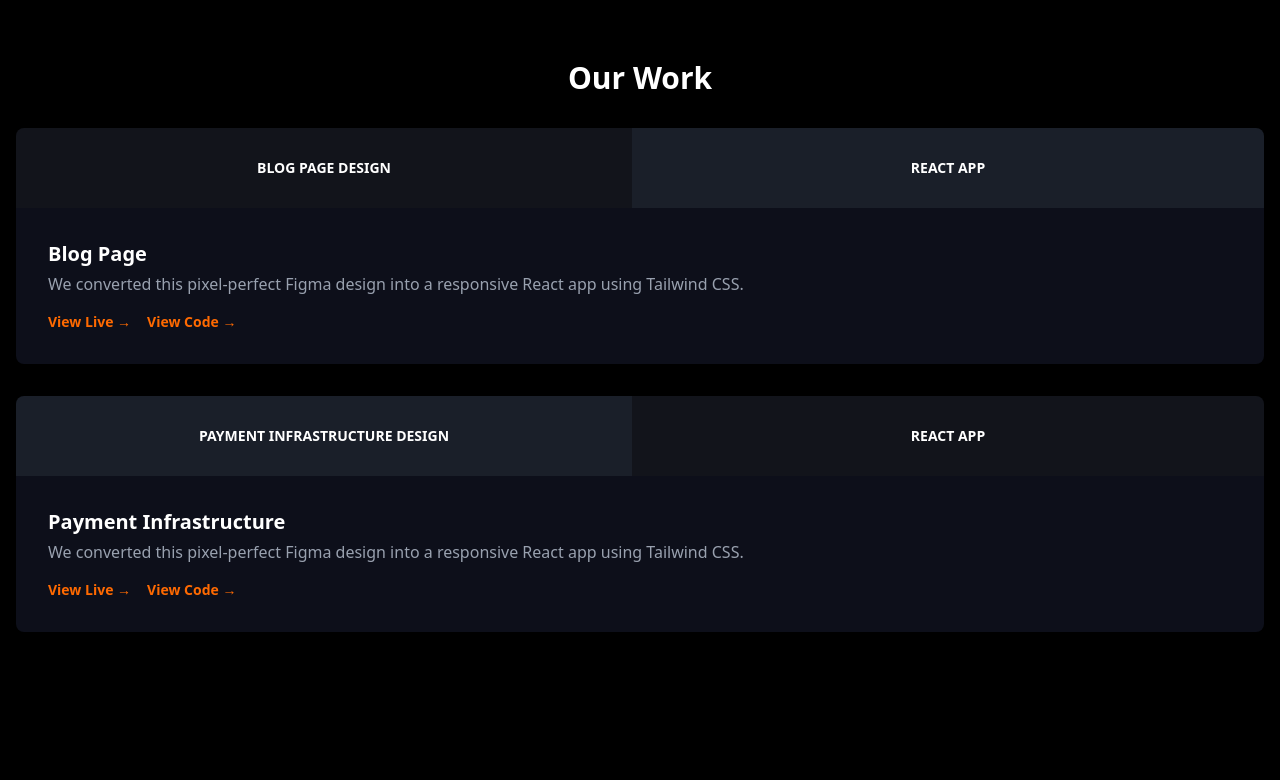
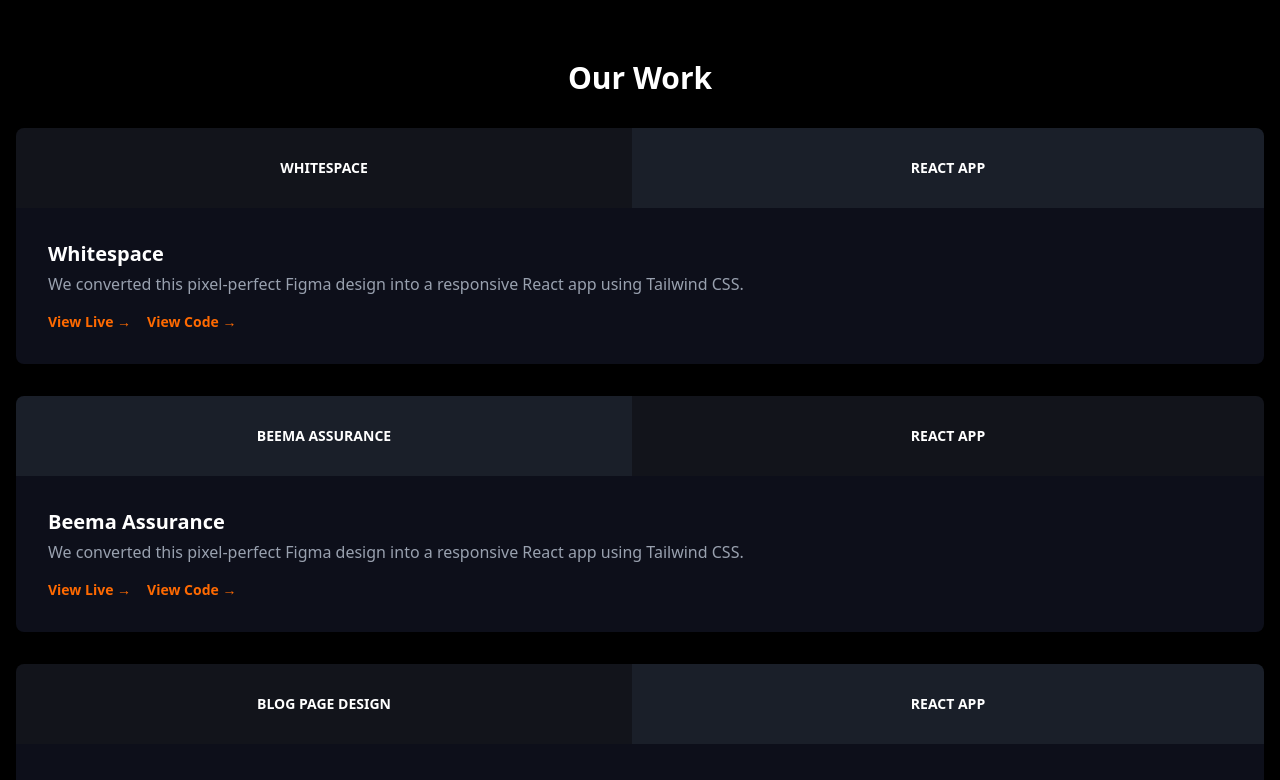
Before and after one commit to NexaDew3/Nexadew-Landing-Page, a React (Vite) app in the folder nexadew/: page / in a window 1280 px wide. Shown: the part 1820-2600 px from the top of the page. Built offline with nearby package versions, Linux system fonts and the light colour scheme; the HTML template or start-up script is replaced by a standard one.

Commit message:
change in project Component (#14)

```diff
--- a/nexadew/index.html
+++ b/nexadew/index.html
@@ -4,6 +4,9 @@
     <meta charset="UTF-8" />
     <meta name="viewport" content="width=device-width, initial-scale=1.0" />
     <title>NexaDew</title>
+
+    <!-- NexaDew Favicon -->
+    <link rel="icon" type="image/png" href="/logo.png" />
   </head>
   <body>
     <div id="root"></div>
--- a/nexadew/src/components/Card/Card.jsx
+++ b/nexadew/src/components/Card/Card.jsx
@@ -1,6 +1,6 @@
 import React from "react";
 
-function Card({ variant, title, subtitle, text, icon ,liveLink, codeLink }) {
+function Card({ variant, title, subtitle, text, icon, liveLink, codeLink }) {
   const baseClasses =
     "bg-[#0D0F1A] text-white rounded-xl border border-gray-800 p-0 shadow-md overflow-hidden";
 
@@ -29,13 +29,16 @@ function Card({ variant, title, subtitle, text, icon ,liveLink, codeLink }) {
     );
   }
 
- if (variant === "project") {
-    const isPayment = title === "Payment Infrastructure Design";
+  if (variant === "project") {
+    // Title-based condition to switch color layout
+    const isPayment = ["payment infrastructure design", "beema assurance"].includes(
+      title.toLowerCase()
+    );
 
     return (
-      <div className="rounded-lg overflow-hidden w-full shadow-lg ">
+      <div className="rounded-lg overflow-hidden w-full shadow-lg">
         {/* Top Bar */}
-        <div className="flex flex-col md:flex-row h-20 ">
+        <div className="flex flex-col md:flex-row h-20">
           {/* Left (Title) */}
           <div
             className={`flex-1 flex items-center justify-center px-6 py-3 text-sm font-bold uppercase text-white ${
@@ -63,18 +66,10 @@ function Card({ variant, title, subtitle, text, icon ,liveLink, codeLink }) {
             app using Tailwind CSS.
           </p>
           <div className="mt-4 flex gap-4 text-orange-500 font-semibold text-sm">
-            <a
-              target="_blank"
-              rel="noopener noreferrer"
-              href={liveLink || "#"}
-            >
+            <a target="_blank" rel="noopener noreferrer" href={liveLink || "#"}>
               View Live →
             </a>
-            <a
-              target="_blank"
-              rel="noopener noreferrer"
-              href={codeLink || "#"}
-            >
+            <a target="_blank" rel="noopener noreferrer" href={codeLink || "#"}>
               View Code →
             </a>
           </div>
@@ -82,7 +77,8 @@ function Card({ variant, title, subtitle, text, icon ,liveLink, codeLink }) {
       </div>
     );
   }
-  return null; // or some fallback UI
+
+  return null;
 }
 
 export default Card;
--- a/nexadew/src/components/Contact/Contact.jsx
+++ b/nexadew/src/components/Contact/Contact.jsx
@@ -64,7 +64,7 @@ const Contact = () => {
             />
             <h2 className="text-3xl font-bold">Nexadew</h2>
             <p className="text-gray-300 mt-2 text-lg py-3">
-              For hiring and collaborations, connect with me via email.
+              For hiring and collaborations, connect with us via email.
             </p>
             <div className="mt-4 text-gray-300">
               <p className="text-lg py-2">📞 +91 9900502164</p>
--- a/nexadew/src/components/Project/Project.jsx
+++ b/nexadew/src/components/Project/Project.jsx
@@ -6,6 +6,22 @@ function Projects() {
     <section className="py-20 px-4 text-center bg-black min-h-screen">
       <h2 className="text-3xl font-bold mb-8 text-white">Our Work</h2>
       <div className="flex flex-col gap-8 items-center">
+        <Card
+          variant="project"
+          title="Whitespace"
+          subtitle="React App"
+          text="Whitespace"
+          liveLink="https://whitespace-a.vercel.app/"
+          codeLink="https://github.com/NexaDew2/Whitespace-A"
+        />
+        <Card
+          variant="project"
+          title="Beema Assurance"
+          subtitle="React App"
+          text="Beema Assurance"
+          liveLink="https://beema-assurance-a.vercel.app/"
+          codeLink="https://github.com/NexaDew2/BeemaAssurance-A"
+        />
         <Card
           variant="project"
           title="Blog Page Design"
```
Also changed, not shown: nexadew/public/logo.png (added).
